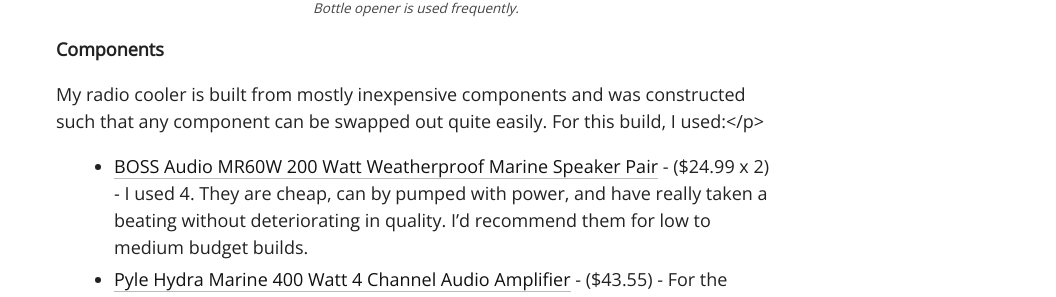
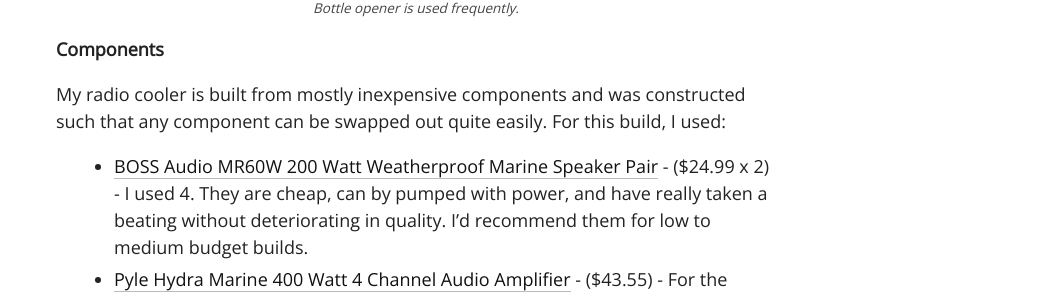
Before and after one commit to brentwalther/brentwalther.github.io, a Jekyll site: the page built from _posts/2019-03-20-radio-cooler.md, in a window 1280 px wide and 900 px high, scrolled down 1055 px. Shown: the part 178-475 px from the top of the window, without its empty margins (224-1280 px from the left). Built offline with Jekyll 4.4.1, drawn with Linux system fonts in a browser that asks for light colours; some of the changed lines change nothing that is shown.

Commit message:
Fix typo.

```diff
--- a/_posts/2019-03-20-radio-cooler.md
+++ b/_posts/2019-03-20-radio-cooler.md
@@ -29,7 +29,7 @@
 
 My radio cooler is built from mostly inexpensive components and was constructed
 such that any component can be swapped out quite easily. For this build, I
-used:</p>
+used:
 
 - [BOSS Audio MR60W 200 Watt Weatherproof Marine Speaker Pair](https://www.amazon.com/gp/product/B0001XO674/ref=as_li_tl?ie=UTF8&camp=1789&creative=9325&creativeASIN=B0001XO674&linkCode=as2&tag=brentwalther-20&linkId=d27a93d077a8b48311c50f636e829d00) -
   ($24.99 x 2) - I used 4. They are cheap, can by pumped with power, and have
```
